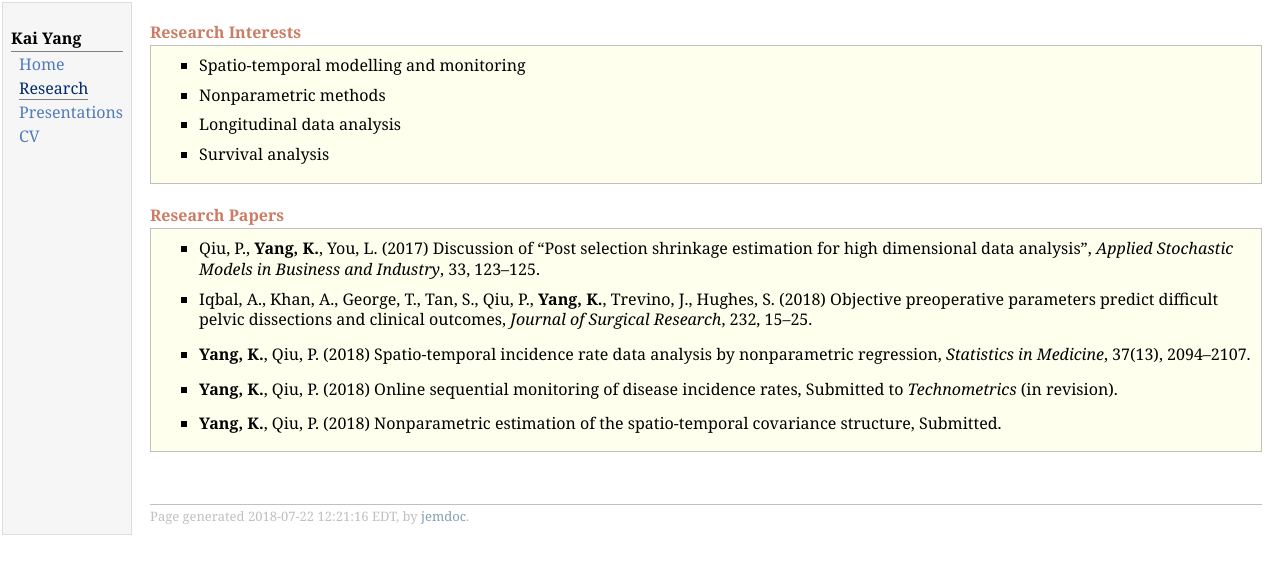
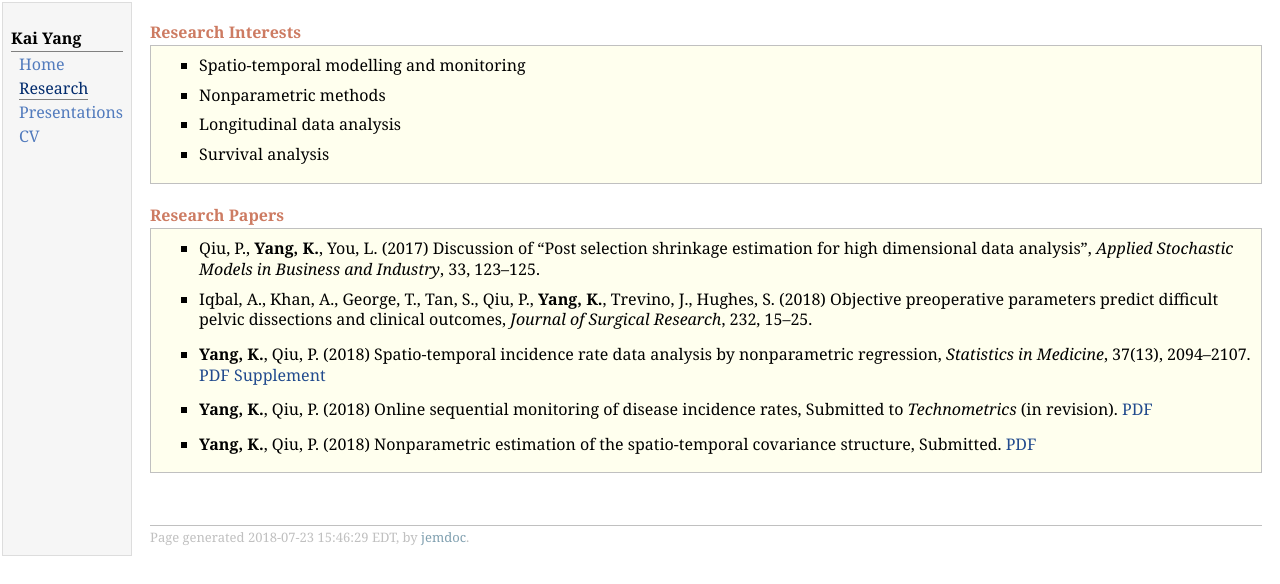
Before and after one commit to yklmy1994121/yklmy1994121.github.io, a plain HTML site: page research.html in a window 1280 px wide. Drawn offline with Linux system fonts and the light colour scheme.

Commit message:
Add files via upload

```diff
--- a/research.html
+++ b/research.html
@@ -47,23 +47,24 @@ Objective preoperative parameters predict difficult pelvic dissections and clini
 </ul>
 <ul>
 <li><p><b>Yang, K.</b>, Qiu, P. (2018) Spatio-temporal incidence rate data analysis by nonparametric regression,
-<i>Statistics in Medicine</i>, 37(13), 2094&ndash;2107.</p>
+<i>Statistics in Medicine</i>, 37(13), 2094&ndash;2107. <a href="https://drive.google.com/file/d/1MrlkvVckHG6uONrfmw2f88xuxmjUuPCW/view?usp=sharing">PDF</a>
+<a href="https://drive.google.com/open?id=1k6him0btQQ-18yjmsqz9Vis7FyZm006u">Supplement</a></p>
 </li>
 </ul>
 <ul>
 <li><p><b>Yang, K.</b>, Qiu, P. (2018) Online sequential monitoring of disease incidence rates,
-Submitted to <i>Technometrics</i> (in revision).</p>
+Submitted to <i>Technometrics</i> (in revision). <a href="https://drive.google.com/file/d/1TJY_rOhJ3k39SJbL-5Eqdj9XW9kH_hGv/view?usp=sharing">PDF</a></p>
 </li>
 </ul>
 <ul>
 <li><p><b>Yang, K.</b>, Qiu, P. (2018) Nonparametric estimation of the spatio-temporal covariance structure,
-Submitted.</p>
+Submitted. <a href="https://drive.google.com/file/d/1fTf1BlHgVxab0BPtLR7XRmlbXtD6IPAd/view?usp=sharing">PDF</a></p>
 </li>
 </ul>
 </div></div>
 <div id="footer">
 <div id="footer-text">
-Page generated 2018-07-22 12:21:16 EDT, by <a href="http://jemdoc.jaboc.net/">jemdoc</a>.
+Page generated 2018-07-23 15:46:29 EDT, by <a href="http://jemdoc.jaboc.net/">jemdoc</a>.
 </div>
 </div>
 </td>
```
Also changed, not shown: 1 other file.
